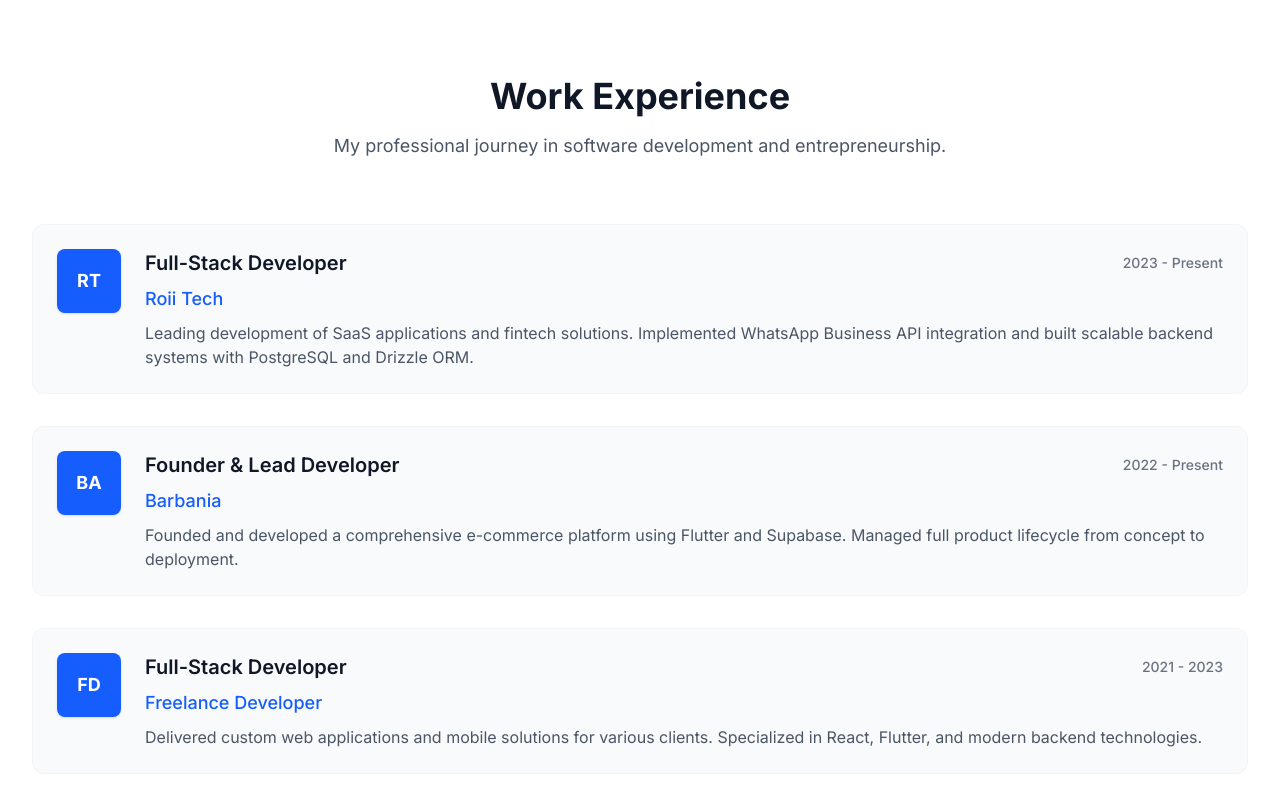
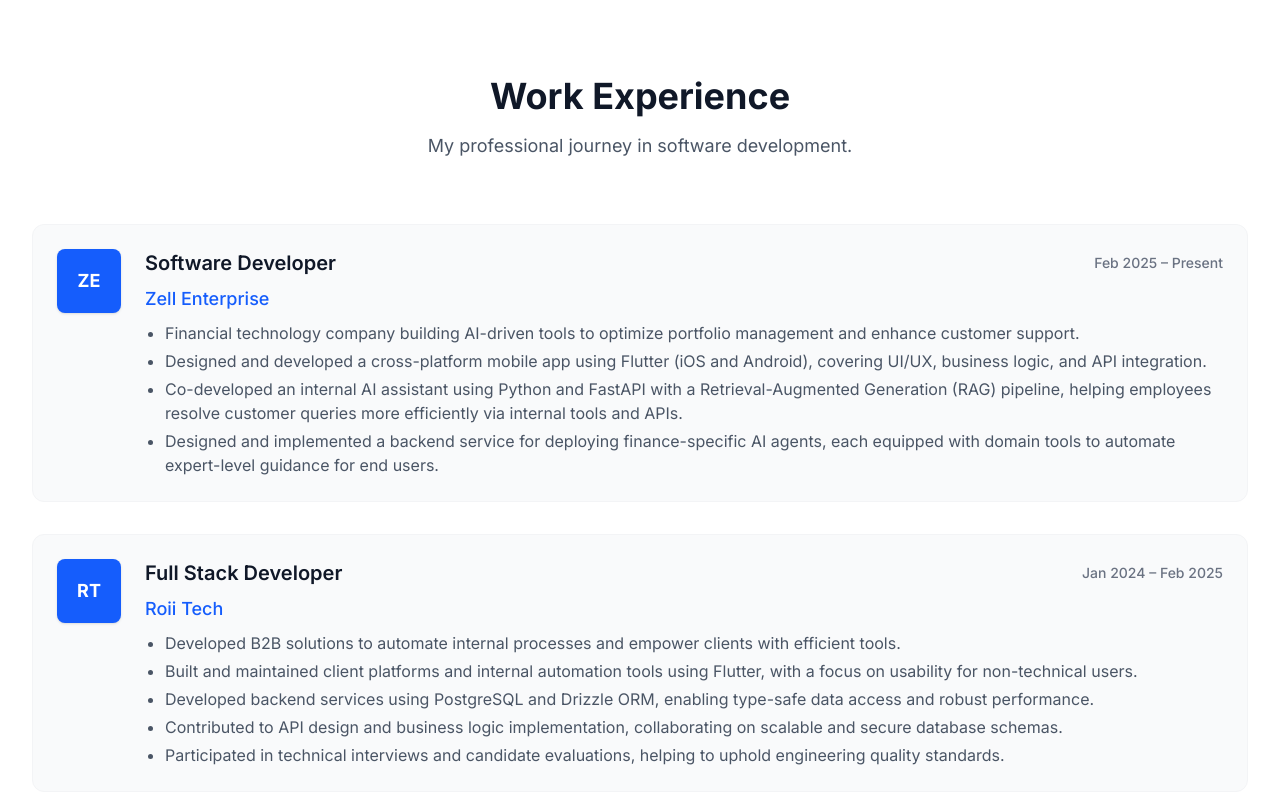
Before and after one commit to samuel-langarica/portfolio-landing, a Next.js app: page / in a window 1280 px wide. Shown: the part 1300-2100 px from the top of the page. Built offline with nearby package versions, Linux system fonts and the light colour scheme.

Commit message:
MAjor changes

```diff
--- a/src/app/layout.tsx
+++ b/src/app/layout.tsx
@@ -9,7 +9,7 @@
 
 export const metadata: Metadata = {
   title: "Samuel Langarica - Full-Stack Developer",
-  description: "Full-Stack Developer focused on SaaS and Fintech. Specializing in Flutter, React, and modern web technologies.",
+          description: "Full-Stack Developer. Specializing in Flutter, React, and modern web technologies.",
   keywords: ["Full-Stack Developer", "Flutter", "React", "SaaS", "Fintech", "Samuel Langarica"],
   authors: [{ name: "Samuel Langarica" }],
 };
--- a/src/app/page.tsx
+++ b/src/app/page.tsx
@@ -127,7 +127,7 @@
                 Hi, I'm <span className="text-blue-600">Samuel Langarica</span>
               </h1>
               <p className="text-xl sm:text-2xl text-gray-600 font-medium">
-                Full-Stack Developer focused on SaaS and Fintech
+                Software Developer
               </p>
               <p className="text-lg text-gray-600 max-w-2xl">
                 I build scalable applications that solve real-world problems, specializing in modern web technologies and mobile development.
@@ -261,27 +261,30 @@
   const experiences = [
     {
       id: 1,
-      company: "Roii Tech",
-      role: "Full-Stack Developer",
-      period: "2023 - Present",
-      description: "Leading development of SaaS applications and fintech solutions. Implemented WhatsApp Business API integration and built scalable backend systems with PostgreSQL and Drizzle ORM.",
-      logo: "RT"
+      company: "Zell Enterprise",
+      role: "Software Developer",
+      period: "Feb 2025 – Present",
+      description: [
+        "Financial technology company building AI-driven tools to optimize portfolio management and enhance customer support.",
+        "Designed and developed a cross-platform mobile app using Flutter (iOS and Android), covering UI/UX, business logic, and API integration.",
+        "Co-developed an internal AI assistant using Python and FastAPI with a Retrieval-Augmented Generation (RAG) pipeline, helping employees resolve customer queries more efficiently via internal tools and APIs.",
+        "Designed and implemented a backend service for deploying finance-specific AI agents, each equipped with domain tools to automate expert-level guidance for end users."
+      ],
+      logo: "ZE"
     },
     {
       id: 2,
-      company: "Barbania",
-      role: "Founder & Lead Developer",
-      period: "2022 - Present",
-      description: "Founded and developed a comprehensive e-commerce platform using Flutter and Supabase. Managed full product lifecycle from concept to deployment.",
-      logo: "BA"
-    },
-    {
-      id: 3,
-      company: "Freelance Developer",
-      role: "Full-Stack Developer",
-      period: "2021 - 2023",
-      description: "Delivered custom web applications and mobile solutions for various clients. Specialized in React, Flutter, and modern backend technologies.",
-      logo: "FD"
+      company: "Roii Tech",
+      role: "Full Stack Developer",
+      period: "Jan 2024 – Feb 2025",
+      description: [
+        "Developed B2B solutions to automate internal processes and empower clients with efficient tools.",
+        "Built and maintained client platforms and internal automation tools using Flutter, with a focus on usability for non-technical users.",
+        "Developed backend services using PostgreSQL and Drizzle ORM, enabling type-safe data access and robust performance.",
+        "Contributed to API design and business logic implementation, collaborating on scalable and secure database schemas.",
+        "Participated in technical interviews and candidate evaluations, helping to uphold engineering quality standards."
+      ],
+      logo: "RT"
     }
   ];
 
@@ -293,7 +296,7 @@
             Work Experience
           </h2>
           <p className="text-lg text-gray-600 max-w-2xl mx-auto">
-            My professional journey in software development and entrepreneurship.
+            My professional journey in software development.
           </p>
         </div>
 
@@ -311,7 +314,11 @@
                   <span className="text-sm text-gray-500 font-medium">{experience.period}</span>
                 </div>
                 <h4 className="text-lg font-medium text-blue-600 mb-2">{experience.company}</h4>
-                <p className="text-gray-600">{experience.description}</p>
+                <ul className="list-disc pl-5 space-y-1 text-gray-600">
+                  {experience.description.map((item, idx) => (
+                    <li key={idx}>{item}</li>
+                  ))}
+                </ul>
               </div>
             </div>
           ))}
@@ -379,7 +386,7 @@
             Volunteer Experience
           </h2>
           <p className="text-lg text-gray-600 max-w-2xl mx-auto">
-            Giving back to the community through mentorship and knowledge sharing.
+            Giving back to the community through volunteering.
           </p>
         </div>
 
@@ -417,6 +424,7 @@
 // About Section
 function AboutSection() {
   return (
+
     <section id="about" className="py-20 bg-gray-50">
       <div className="max-w-7xl mx-auto px-4 sm:px-6 lg:px-8">
         <div className="grid lg:grid-cols-2 gap-12 items-center">
@@ -426,13 +434,16 @@
             </h2>
             <div className="space-y-4 text-gray-600">
               <p>
-                I'm a passionate full-stack developer with a focus on building scalable SaaS applications and fintech solutions. My journey in software development began with a curiosity for creating digital solutions that solve real-world problems.
+              I’m Samuel, a developer who really enjoys building things that feel useful and well-made. I care about clean, reliable tools — whether that’s a mobile app, a backend service, or just a script that saves someone time. I’m always trying to improve not just what I build, but how I think through problems and work with others.
               </p>
               <p>
-                As the founder of Barbania, I've experienced firsthand the challenges and rewards of building a product from the ground up. This entrepreneurial experience has given me valuable insights into product development, user experience, and business requirements.
+              Lately, I’ve been working on Barbania, a booking app for small businesses — it’s still in progress, but it’s been a great way to explore product design, infrastructure, and how to make something simple but helpful. It’s also reminded me how much I enjoy long-term projects that grow over time.
               </p>
               <p>
-                I believe in writing clean, maintainable code and collaborating effectively with teams. My bilingual background (Spanish-English) allows me to communicate effectively in diverse environments and work with international teams.
+              In the past, I’ve worked at startups where I helped build real products for real users — mobile apps, backend systems, internal tools. I’ve learned a lot about collaboration, making decisions with care, and staying flexible when things change (which they always do).
+              </p>
+              <p>
+              What I’m looking for now is a team where I can keep learning, contribute meaningfully, and build good software with good people. I’m not looking for a perfect fit — just a place where I can do honest work and grow alongside others who care about what they do.
               </p>
             </div>
 
@@ -459,93 +470,13 @@
   );
 }
 
-// Skills Section
-function SkillsSection() {
-  const skillCategories = [
-    {
-      category: "Frontend",
-      skills: [
-        { name: "Flutter", icon: "📱" },
-        { name: "React", icon: "⚛️" },
-        { name: "TypeScript", icon: "📘" },
-        { name: "UI/UX Design", icon: "🎨" }
-      ]
-    },
-    {
-      category: "Backend",
-      skills: [
-        { name: "PostgreSQL", icon: "🐘" },
-        { name: "Supabase", icon: "🔥" },
-        { name: "Drizzle ORM", icon: "🌿" },
-        { name: "Node.js", icon: "🟢" }
-      ]
-    },
-    {
-      category: "APIs & DevOps",
-      skills: [
-        { name: "Stripe API", icon: "💳" },
-        { name: "WhatsApp Business API", icon: "💬" },
-        { name: "Docker", icon: "🐳" },
-        { name: "GitHub Actions", icon: "⚡" }
-      ]
-    },
-    {
-      category: "Other",
-      skills: [
-        { name: "Spanish-English Communication", icon: "🌍" },
-        { name: "Visual Identity", icon: "🎯" },
-        { name: "Product Management", icon: "📊" },
-        { name: "Agile Development", icon: "🔄" }
-      ]
-    }
-  ];
-
-  return (
-    <section id="skills" className="py-20 bg-white">
-      <div className="max-w-7xl mx-auto px-4 sm:px-6 lg:px-8">
-        <div className="text-center mb-16">
-          <h2 className="text-3xl sm:text-4xl font-bold text-gray-900 mb-4">
-            Skills & Technologies
-          </h2>
-          <p className="text-lg text-gray-600 max-w-2xl mx-auto">
-            A comprehensive overview of the technologies and skills I use to build modern applications.
-          </p>
-        </div>
-
-        <div className="grid md:grid-cols-2 lg:grid-cols-4 gap-8">
-          {skillCategories.map((category) => (
-            <div key={category.category} className="space-y-4">
-              <h3 className="text-xl font-semibold text-gray-900 text-center">
-                {category.category}
-              </h3>
-              <div className="space-y-3">
-                {category.skills.map((skill) => (
-                  <div
-                    key={skill.name}
-                    className="bg-gray-50 rounded-lg p-4 hover:bg-gray-100 transition-colors border border-gray-100"
-                  >
-                    <div className="flex items-center gap-3">
-                      <span className="text-2xl">{skill.icon}</span>
-                      <span className="font-medium text-gray-900">{skill.name}</span>
-                    </div>
-                  </div>
-                ))}
-              </div>
-            </div>
-          ))}
-        </div>
-      </div>
-    </section>
-  );
-}
-
 // Hobbies Section
 function HobbiesSection() {
   const hobbies = [
-    { name: "Music", icon: "🎵", description: "Playing guitar and exploring different genres" },
-    { name: "Urban Cycling", icon: "🚴", description: "Exploring cities on two wheels" },
-    { name: "Photography", icon: "📸", description: "Capturing moments and urban landscapes" },
-    { name: "Reading", icon: "📚", description: "Tech books, biographies, and sci-fi novels" }
+    { name: "iRacing (Sim Racing)", icon: "🏎️", description: "Competitive sim racing and virtual motorsports" },
+    { name: "Chess", icon: "♟️", description: "Strategic thinking and competitive play" },
+    { name: "Outdoor Running", icon: "🏃", description: "Staying active and exploring new routes" },
+    { name: "Science Fiction", icon: "🚀", description: "Reading and exploring futuristic worlds and concepts" }
   ];
 
   return (
@@ -591,53 +522,7 @@
           </p>
         </div>
 
-        <div className="grid lg:grid-cols-2 gap-12">
-          {/* Contact Form */}
-          <div className="space-y-6">
-            <h3 className="text-xl font-semibold text-gray-900">Send me a message</h3>
-            <form className="space-y-4">
-              <div>
-                <label htmlFor="name" className="block text-sm font-medium text-gray-900 mb-2">
-                  Name
-                </label>
-                <input
-                  type="text"
-                  id="name"
-                  className="w-full px-4 py-3 border border-gray-300 rounded-lg bg-white text-gray-900 focus:outline-none focus:ring-2 focus:ring-blue-500 focus:border-transparent"
-                  placeholder="Your name"
-                />
-              </div>
-              <div>
-                <label htmlFor="email" className="block text-sm font-medium text-gray-900 mb-2">
-                  Email
-                </label>
-                <input
-                  type="email"
-                  id="email"
-                  className="w-full px-4 py-3 border border-gray-300 rounded-lg bg-white text-gray-900 focus:outline-none focus:ring-2 focus:ring-blue-500 focus:border-transparent"
-                  placeholder="your.email@example.com"
-                />
-              </div>
-              <div>
-                <label htmlFor="message" className="block text-sm font-medium text-gray-900 mb-2">
-                  Message
-                </label>
-                <textarea
-                  id="message"
-                  rows={4}
-                  className="w-full px-4 py-3 border border-gray-300 rounded-lg bg-white text-gray-900 focus:outline-none focus:ring-2 focus:ring-blue-500 focus:border-transparent"
-                  placeholder="Tell me about your project..."
-                ></textarea>
-              </div>
-              <button
-                type="submit"
-                className="w-full bg-blue-600 text-white py-3 px-6 rounded-lg font-semibold hover:bg-blue-700 transition-colors"
-              >
-                Send Message
-              </button>
-            </form>
-          </div>
-
+        <div className="max-w-2xl mx-auto">
           {/* Contact Info */}
           <div className="space-y-6">
             <h3 className="text-xl font-semibold text-gray-900">Contact Information</h3>
@@ -648,7 +533,16 @@
                 </div>
                 <div>
                   <p className="font-medium text-gray-900">Email</p>
-                  <p className="text-gray-600">samuel@example.com</p>
+                  <p className="text-gray-600">samuel.langarica.m@gmail.com</p>
+                </div>
+              </div>
+              <div className="flex items-center gap-3">
+                <div className="w-10 h-10 bg-blue-100 rounded-lg flex items-center justify-center">
+                  <span className="text-blue-600">📞</span>
+                </div>
+                <div>
+                  <p className="font-medium text-gray-900">Phone</p>
+                  <p className="text-gray-600">+52 33 1487 36 11</p>
                 </div>
               </div>
               <div className="flex items-center gap-3">
@@ -656,17 +550,8 @@
                   <span className="text-blue-600">💬</span>
                 </div>
                 <div>
-                  <p className="font-medium text-gray-900">Telegram</p>
-                  <p className="text-gray-600">@samuellangarica</p>
-                </div>
-              </div>
-              <div className="flex items-center gap-3">
-                <div className="w-10 h-10 bg-blue-100 rounded-lg flex items-center justify-center">
-                  <span className="text-blue-600">📅</span>
-                </div>
-                <div>
-                  <p className="font-medium text-gray-900">Schedule a Call</p>
-                  <a href="#" className="text-blue-600 hover:underline">Book on Calendly</a>
+                  <p className="font-medium text-gray-900">WhatsApp</p>
+                  <a href="https://wa.me/523314873611" className="text-blue-600 hover:underline">+52 33 1487 36 11</a>
                 </div>
               </div>
             </div>
@@ -698,7 +583,8 @@
             Get a detailed overview of my experience, skills, and achievements in a comprehensive PDF format.
           </p>
           <a
-            href="#"
+            href="/CV.pdf"
+            download="Samuel_Langarica_CV.pdf"
             className="inline-flex items-center gap-3 bg-blue-600 text-white px-8 py-4 rounded-lg font-semibold hover:bg-blue-700 transition-colors"
           >
             <span>📄</span>
@@ -718,17 +604,14 @@
         <div className="text-center">
           <div className="text-2xl font-bold text-gray-900 mb-4">Samuel Langarica</div>
           <p className="text-gray-600 mb-6">
-            Full-Stack Developer focused on SaaS and Fintech
+            Software Developer
           </p>
           <div className="flex justify-center gap-6 mb-6">
-            <a href="#" className="text-gray-600 hover:text-gray-900 transition-colors">
+            <a href="https://github.com/samuel-langarica" target="_blank" rel="noopener noreferrer" className="text-gray-600 hover:text-gray-900 transition-colors">
               GitHub
             </a>
-            <a href="#" className="text-gray-600 hover:text-gray-900 transition-colors">
+            <a href="https://www.linkedin.com/in/samuel-langarica/" target="_blank" rel="noopener noreferrer" className="text-gray-600 hover:text-gray-900 transition-colors">
               LinkedIn
-            </a>
-            <a href="#" className="text-gray-600 hover:text-gray-900 transition-colors">
-              Twitter
             </a>
           </div>
           <p className="text-sm text-gray-500">
@@ -749,7 +632,6 @@
       <WorkExperienceSection />
       <VolunteerSection />
       <AboutSection />
-      <SkillsSection />
       <HobbiesSection />
       <ContactSection />
       <ResumeSection />
```
Also changed, not shown: 2 other files (tests, documents, lock files or other folders).
